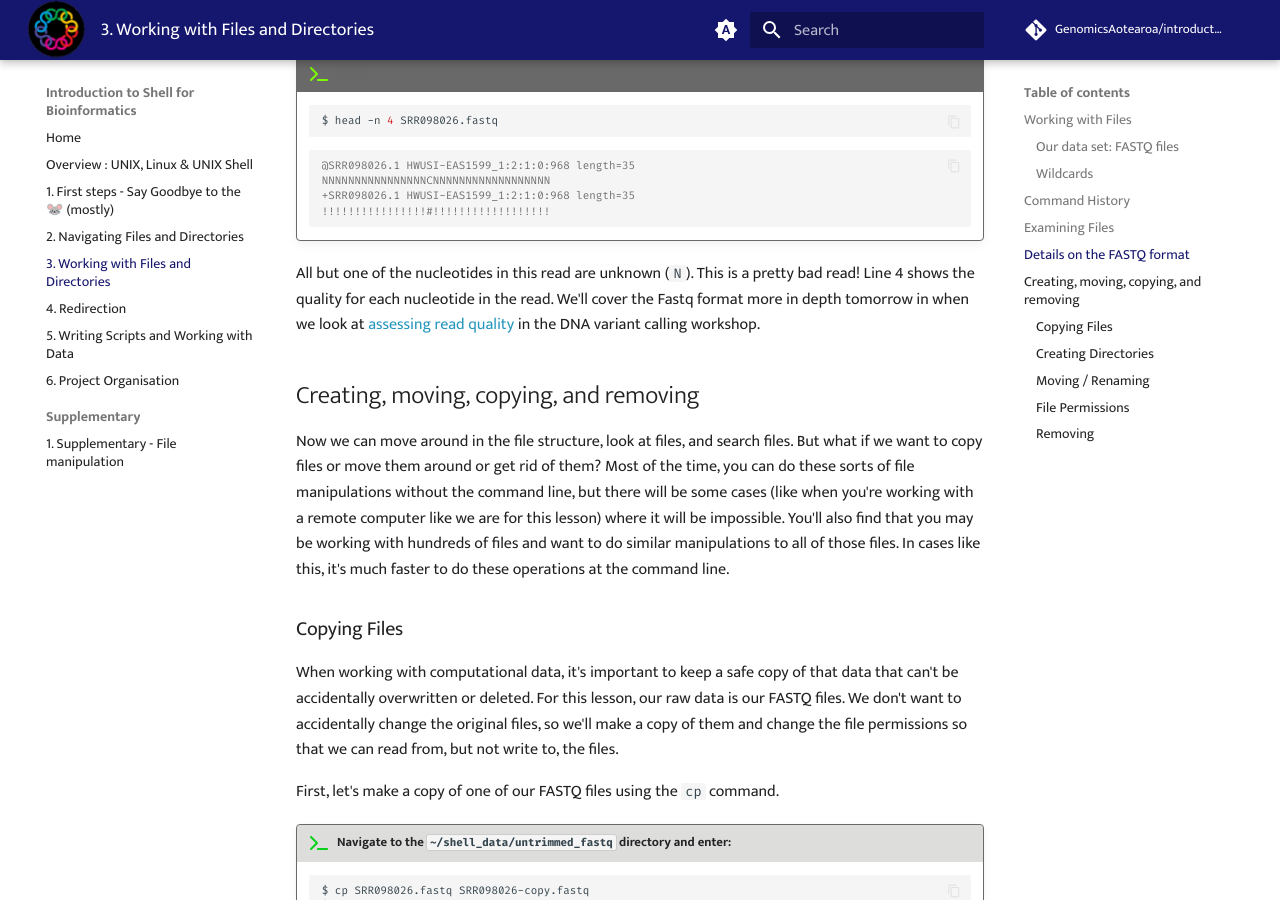
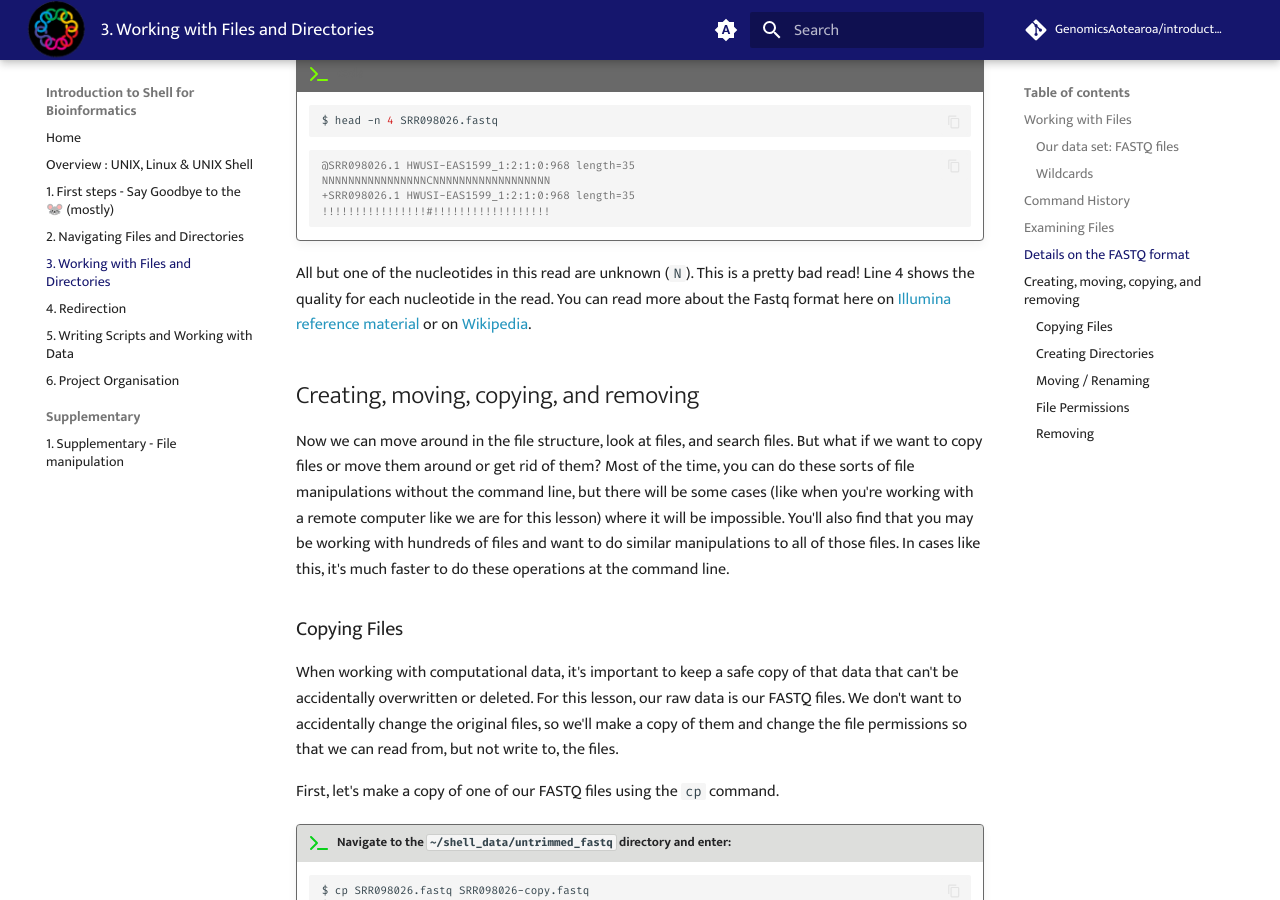
Before and after one commit to GenomicsAotearoa/introduction-to-shell, an MkDocs documentation site: the page built from docs/03-working-with-files.md, in a window 1280 px wide and 900 px high, scrolled down 6456 px. Built offline with MkDocs 1.6.1 and Material for MkDocs 9.7.7, drawn with Linux system fonts in a browser that asks for light colours; comment, search, counter and statistics services are not loaded.

Commit message:
fixed issue #2

````diff
--- a/docs/03-working-with-files.md
+++ b/docs/03-working-with-files.md
@@ -376,7 +376,7 @@
     ```
 
 All but one of the nucleotides in this read are unknown (`N`). This is a pretty bad read!
-Line 4 shows the quality for each nucleotide in the read. We'll cover the Fastq format more in depth tomorrow in when we look at [assessing read quality](https://otagobioinformaticsspringschool.github.io/wrangling-genomics-nesi/02-quality-control.html) in the DNA variant calling workshop.
+Line 4 shows the quality for each nucleotide in the read. You can read more about the Fastq format here on [Illumina reference material](https://knowledge.illumina.com/software/general/software-general-reference_material-list/000002211) or on [Wikipedia](https://en.wikipedia.org/wiki/FASTQ_format).
 
 ## Creating, moving, copying, and removing
 
````
